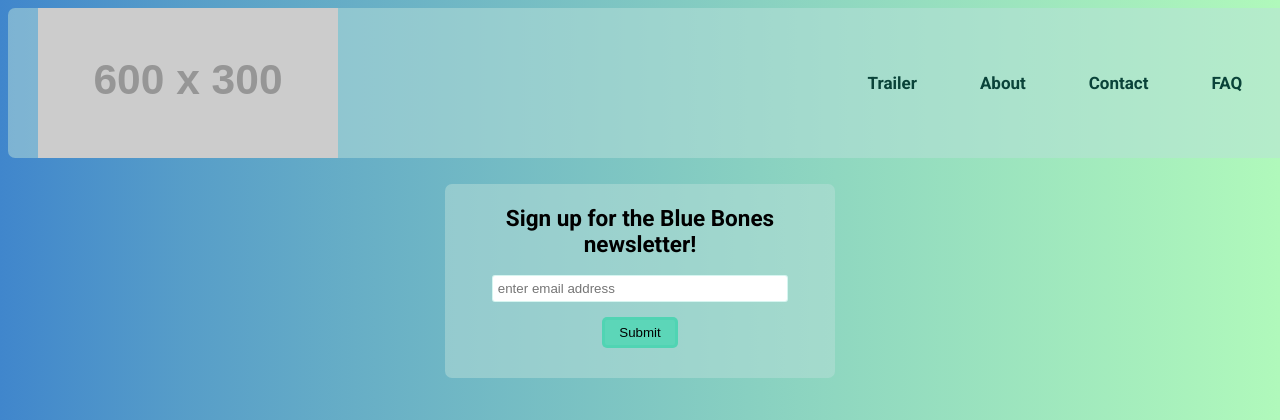
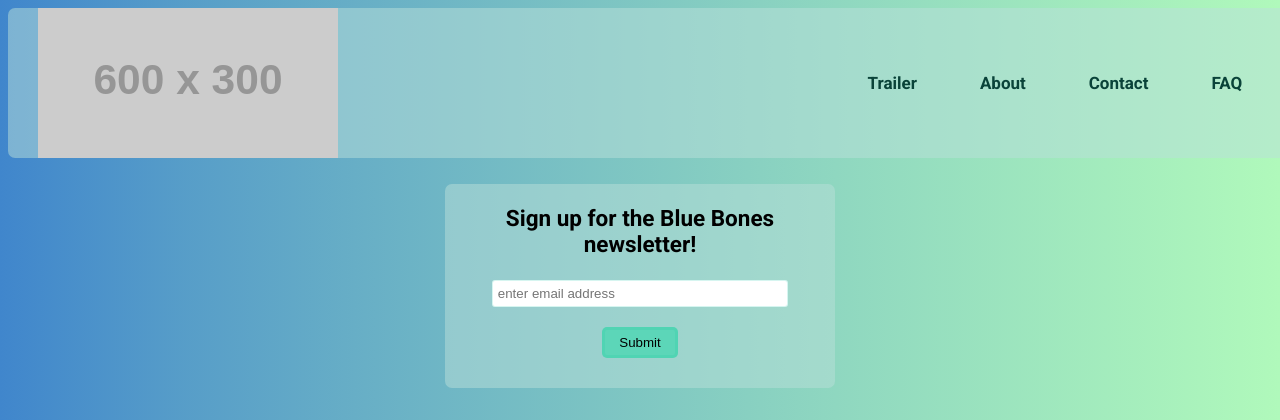
Before and after one commit to princemaggots/product-page, a plain HTML site: page index.html in a window 1280 px wide. Shown: the top 420 px of the page. Drawn offline with Linux system fonts and the light colour scheme; placeholder pictures from the web are drawn by us.

Commit message:
Update style.css

```diff
--- a/style.css
+++ b/style.css
@@ -1,4 +1,10 @@
 @import url("https://fonts.googleapis.com/css?family=Roboto:400,400i,700");
+
+html{
+    width:100vw;
+    height:100vh;
+    margin:0;
+}
 
 body {
   background: linear-gradient(to right, #4086cc, 43%, #b0f9bb);
@@ -107,12 +113,12 @@ nav ul {
   padding: 2px 5px 15px 5px;
 }
 
-#email,input {
+#email, input {
   width: 75%;
   border-radius: 3px;
   border: 1.5px solid hsla(170,60%,50%, 0.2);
   padding: 5px;
-  margin: 0 0 15px 0;
+  margin: 5px 0 15px 0;
 }
 
 .btn {
@@ -154,6 +160,7 @@ nav ul {
 
 label {
   font-weight: 600;
+  margin: 3px;
 }
 
 #faq {
```
